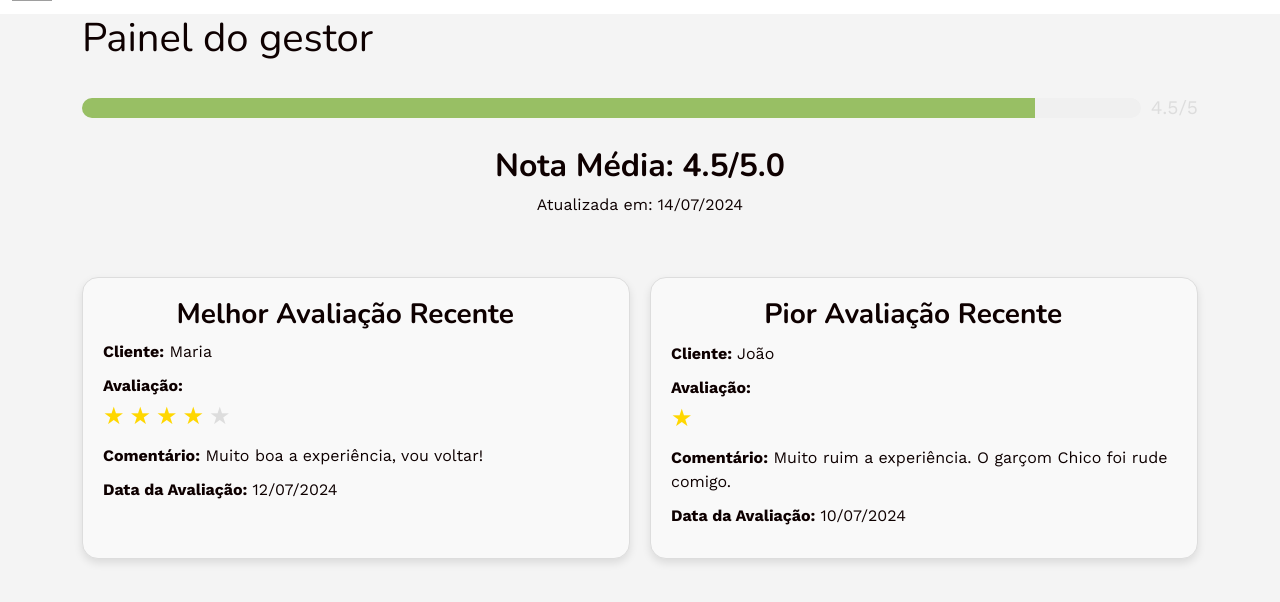
After one commit to KaioRG5/hackathon2024, a Rails app: page /feedbacks in a window 1280 px wide. The commit adds this page. Shown: the part 44-646 px from the top of the page. Run offline with Rails 7, Linux system fonts and the light colour scheme; the visitor is signed in with stand-in values (Sample User, id 1); data comes from the database, SQL or seed files in the repository; style sheets or scripts are compiled from the project's sources; parts of the project's set-up code (start-up, migrations or seed data) failed here and were passed over; some libraries are stand-ins or nearby versions; grey boxes are pictures that could not be loaded.

Commit message:
implement feedback system

```diff
--- a/app/assets/stylesheets/components/_index.scss
+++ b/app/assets/stylesheets/components/_index.scss
@@ -3,3 +3,4 @@
 @import "avatar";
 @import "form_legend_clear";
 @import "navbar";
+@import "rating";
--- /dev/null
+++ b/app/assets/stylesheets/components/_rating.scss
@@ -0,0 +1,235 @@
+.feedback-container {
+  display: flex;
+  justify-content: space-between; // Adjust spacing between sections
+  gap: 20px; // Optional: adds space between the two sections
+  margin: 20px 0; // Optional: adds margin around the container
+}
+
+.feedback-section {
+  flex: 1; // Allows sections to take up equal width
+  border: 1px solid #ddd; // Optional: adds border around sections
+  padding: 20px; // Optional: adds padding inside the sections
+  border-radius: 16px; // Optional: adds rounded corners
+  background-color: #f9f9f9; // Optional: background color for sections
+
+  // Box shadow for depth
+  box-shadow: 0 4px 8px rgba(0, 0, 0, 0.1); // Adjust shadow as needed
+  transition: transform 0.3s ease, box-shadow 0.3s ease; // Smooth transition for hover effect
+
+  // Hover effect
+  &:hover {
+    transform: scale(1.05); // Slightly increase the size on hover
+    box-shadow: 0 8px 16px rgba(0, 0, 0, 0.2); // Deeper shadow on hover
+  }
+}
+
+.feedback-section h3 {
+  margin-top: 0; // Remove margin at the top of section titles
+}
+
+.feedback-section p {
+  margin: 10px 0; // Adjust margin around paragraphs
+}
+
+.star-rating {
+  display: flex;
+  align-items: center;
+
+  .star {
+    font-size: 1.5rem; // Adjust the size of the stars
+    color: #ddd; // Default color (gray for unselected stars)
+    margin-right: 5px; // Space between stars
+  }
+
+  .star.filled {
+    color: gold; // Color for filled stars
+  }
+}
+
+.rating-bar {
+  display: flex;
+  align-items: center;
+  font-size: 1.2rem; // Adjust the font size as needed
+  color: #ddd; // Default color (gray for unselected portion)
+
+  .bar {
+    position: relative;
+    width: 100%; // Full width
+    height: 20px; // Adjust the height as needed
+    background-color: #f0f0f0; // Background color of the bar
+    border-radius: 10px; // Rounded corners
+    overflow: hidden; // Ensures no overflow
+  }
+
+  .fill {
+    position: absolute;
+    height: 100%;
+    background-color: #98bf64; // Color for the filled portion
+    width: 0; // Start with 0 width and adjust with JavaScript
+    transition: width 0.5s ease; // Smooth transition
+  }
+
+  .text {
+    margin-left: 10px; // Space between the bar and text
+  }
+}
+
+.positive-review{
+  color: #98bf64
+}
+
+.negative-review{
+  color: #e74c3c
+}
+
+.jello-horizontal {
+	-webkit-animation: jello-horizontal 0.9s both;
+	        animation: jello-horizontal 0.9s both;
+}
+
+/* ----------------------------------------------
+ * Generated by Animista on 2024-7-14 0:7:52
+ * Licensed under FreeBSD License.
+ * See http://animista.net/license for more info.
+ * w: http://animista.net, t: @cssanimista
+ * ---------------------------------------------- */
+
+/**
+ * ----------------------------------------
+ * animation jello-horizontal
+ * ----------------------------------------
+ */
+ @-webkit-keyframes jello-horizontal {
+  0% {
+    -webkit-transform: scale3d(1, 1, 1);
+            transform: scale3d(1, 1, 1);
+  }
+  30% {
+    -webkit-transform: scale3d(1.25, 0.75, 1);
+            transform: scale3d(1.25, 0.75, 1);
+  }
+  40% {
+    -webkit-transform: scale3d(0.75, 1.25, 1);
+            transform: scale3d(0.75, 1.25, 1);
+  }
+  50% {
+    -webkit-transform: scale3d(1.15, 0.85, 1);
+            transform: scale3d(1.15, 0.85, 1);
+  }
+  65% {
+    -webkit-transform: scale3d(0.95, 1.05, 1);
+            transform: scale3d(0.95, 1.05, 1);
+  }
+  75% {
+    -webkit-transform: scale3d(1.05, 0.95, 1);
+            transform: scale3d(1.05, 0.95, 1);
+  }
+  100% {
+    -webkit-transform: scale3d(1, 1, 1);
+            transform: scale3d(1, 1, 1);
+  }
+}
+@keyframes jello-horizontal {
+  0% {
+    -webkit-transform: scale3d(1, 1, 1);
+            transform: scale3d(1, 1, 1);
+  }
+  30% {
+    -webkit-transform: scale3d(1.25, 0.75, 1);
+            transform: scale3d(1.25, 0.75, 1);
+  }
+  40% {
+    -webkit-transform: scale3d(0.75, 1.25, 1);
+            transform: scale3d(0.75, 1.25, 1);
+  }
+  50% {
+    -webkit-transform: scale3d(1.15, 0.85, 1);
+            transform: scale3d(1.15, 0.85, 1);
+  }
+  65% {
+    -webkit-transform: scale3d(0.95, 1.05, 1);
+            transform: scale3d(0.95, 1.05, 1);
+  }
+  75% {
+    -webkit-transform: scale3d(1.05, 0.95, 1);
+            transform: scale3d(1.05, 0.95, 1);
+  }
+  100% {
+    -webkit-transform: scale3d(1, 1, 1);
+            transform: scale3d(1, 1, 1);
+  }
+}
+
+.shake-horizontal {
+	-webkit-animation: shake-horizontal 0.8s cubic-bezier(0.455, 0.030, 0.515, 0.955) both;
+	        animation: shake-horizontal 0.8s cubic-bezier(0.455, 0.030, 0.515, 0.955) both;
+}
+
+/* ----------------------------------------------
+ * Generated by Animista on 2024-7-14 0:22:29
+ * Licensed under FreeBSD License.
+ * See http://animista.net/license for more info.
+ * w: http://animista.net, t: @cssanimista
+ * ---------------------------------------------- */
+
+/**
+ * ----------------------------------------
+ * animation shake-horizontal
+ * ----------------------------------------
+ */
+ @-webkit-keyframes shake-horizontal {
+  0%,
+  100% {
+    -webkit-transform: translateX(0);
+            transform: translateX(0);
+  }
+  10%,
+  30%,
+  50%,
+  70% {
+    -webkit-transform: translateX(-10px);
+            transform: translateX(-10px);
+  }
+  20%,
+  40%,
+  60% {
+    -webkit-transform: translateX(10px);
+            transform: translateX(10px);
+  }
+  80% {
+    -webkit-transform: translateX(8px);
+            transform: translateX(8px);
+  }
+  90% {
+    -webkit-transform: translateX(-8px);
+            transform: translateX(-8px);
+  }
+}
+@keyframes shake-horizontal {
+  0%,
+  100% {
+    -webkit-transform: translateX(0);
+            transform: translateX(0);
+  }
+  10%,
+  30%,
+  50%,
+  70% {
+    -webkit-transform: translateX(-10px);
+            transform: translateX(-10px);
+  }
+  20%,
+  40%,
+  60% {
+    -webkit-transform: translateX(10px);
+            transform: translateX(10px);
+  }
+  80% {
+    -webkit-transform: translateX(8px);
+            transform: translateX(8px);
+  }
+  90% {
+    -webkit-transform: translateX(-8px);
+            transform: translateX(-8px);
+  }
+}
--- /dev/null
+++ b/app/controllers/feedbacks_controller.rb
@@ -0,0 +1,28 @@
+class FeedbacksController < ApplicationController
+  before_action :set_feedback, only: [:show]
+  before_action :calculate_average_rating, only: [:index, :show]
+  before_action :set_highest_and_lowest_rated_feedback, only: [:index]
+
+
+  def index
+    @feedbacks = Feedback.all
+  end
+
+  def show
+  end
+
+  private
+
+  def set_feedback
+    @feedback = Feedback.find(params[:id])
+  end
+
+  def calculate_average_rating
+    @average_rating = Feedback.average(:rating).to_f.round(1)
+  end
+
+  def set_highest_and_lowest_rated_feedback
+    @highest_rated_feedback = Feedback.order(rating: :desc).first
+    @lowest_rated_feedback = Feedback.order(:rating).first
+  end
+end
--- a/app/models/product.rb
+++ b/app/models/product.rb
@@ -1,3 +1,3 @@
 class Product < ApplicationRecord
-  belongs_to :ingredient
+  has_many :sales
 end
--- a/app/models/sale.rb
+++ b/app/models/sale.rb
@@ -1,3 +1,4 @@
 class Sale < ApplicationRecord
   has_many :dishes
+  belongs_to :product
 end
--- /dev/null
+++ b/app/views/feedbacks/_rating.html.erb
@@ -0,0 +1,58 @@
+
+<div class="rating-bar">
+  <div class="bar">
+    <div class="fill" style="width: 90%"></div>
+  </div>
+  <span class="text">4.5/5</span>
+</div>
+
+<br>
+
+  <h2 class="text-center jello-horizontal fw-bold">Nota Média: <span class="rating-value">4.5/5.0</span></h2>
+  <p class="text-center">Atualizada em: 14/07/2024</p>
+
+<br>
+
+<div class="feedback-container">
+  <div class="feedback-section">
+    <h3 class="text-center fw-bold">Melhor Avaliação Recente <i class="fas fa-thumbs-up shake-horizontal positive-review"></i></h3>
+
+      <strong>Cliente:</strong> Maria
+    </p>
+    <p>
+      <strong>Avaliação:</strong>
+      <span class="star-rating">
+      <span class="star filled">&#9733;</span> <!-- Filled star -->
+      <span class="star filled">&#9733;</span>
+      <span class="star filled">&#9733;</span>
+      <span class="star filled">&#9733;</span>
+      <span class="star">&#9733;</span> <!-- Empty star -->
+    </span>
+    </p>
+    <p>
+      <strong>Comentário:</strong> Muito boa a experiência, vou voltar!
+    </p>
+    <p>
+      <strong>Data da Avaliação:</strong> 12/07/2024
+    </p>
+  </div>
+
+  <div class="feedback-section">
+    <h3 class="text-center fw-bold">Pior Avaliação Recente <i class="fas fa-thumbs-down shake-horizontal negative-review"></i></h3>
+    <p>
+      <strong>Cliente:</strong> João
+    </p>
+    <p>
+      <strong>Avaliação:</strong>
+       <span class="star-rating">
+        <span class="star filled">&#9733;</span>
+      </span>
+    </p>
+    <p>
+      <strong>Comentário:</strong> Muito ruim a experiência. O garçom Chico foi rude comigo.
+    </p>
+    <p>
+      <strong>Data da Avaliação:</strong> 10/07/2024
+    </p>
+  </div>
+</div>
--- /dev/null
+++ b/app/views/feedbacks/index.html.erb
@@ -0,0 +1,4 @@
+<h1>Painel do gestor</h1>
+<br>
+
+<%= render 'rating' %>
--- a/app/views/layouts/application.html.erb
+++ b/app/views/layouts/application.html.erb
@@ -12,7 +12,8 @@
 
   <body><%= render "shared/navbar" %>
 <%= render "shared/flashes" %>
-
+  <div class="container">
     <%= yield %>
+  </div>
   </body>
 </html>
--- a/config/routes.rb
+++ b/config/routes.rb
@@ -1,6 +1,11 @@
 Rails.application.routes.draw do
+  get 'feedbacks/index'
+  get 'feedbacks/show'
   devise_for :users
   root to: "pages#home"
+  resources :feedbacks, only: [:show, :index]
+
+
   # Define your application routes per the DSL in https://guides.rubyonrails.org/routing.html
 
   # Reveal health status on /up that returns 200 if the app boots with no exceptions, otherwise 500.
```
Also changed, not shown: db/seeds.rb (+15 -56 lines), test/controllers/feedbacks_controller_test.rb (added, +13 -0 lines), app/views/feedbacks/show.html.erb (added).
